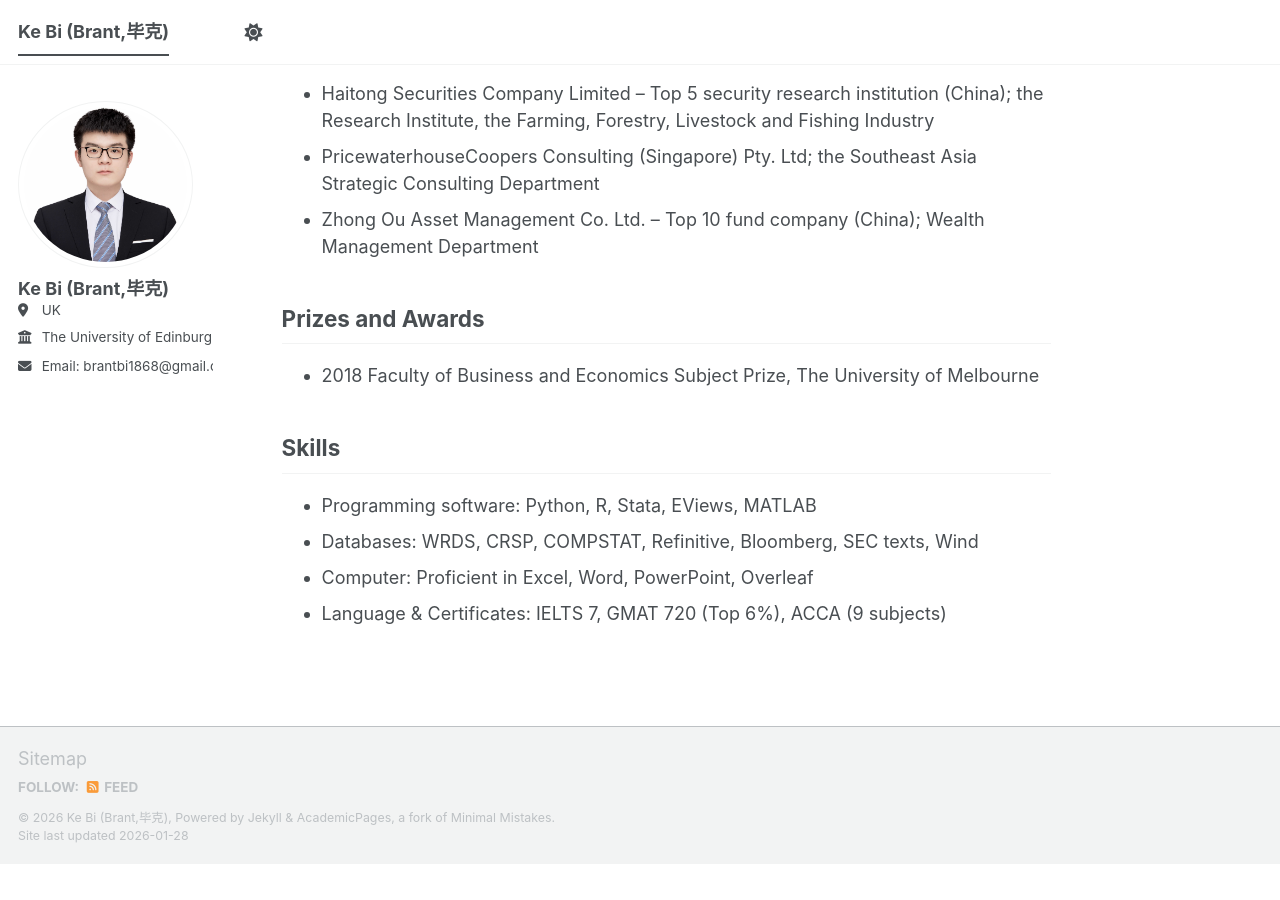
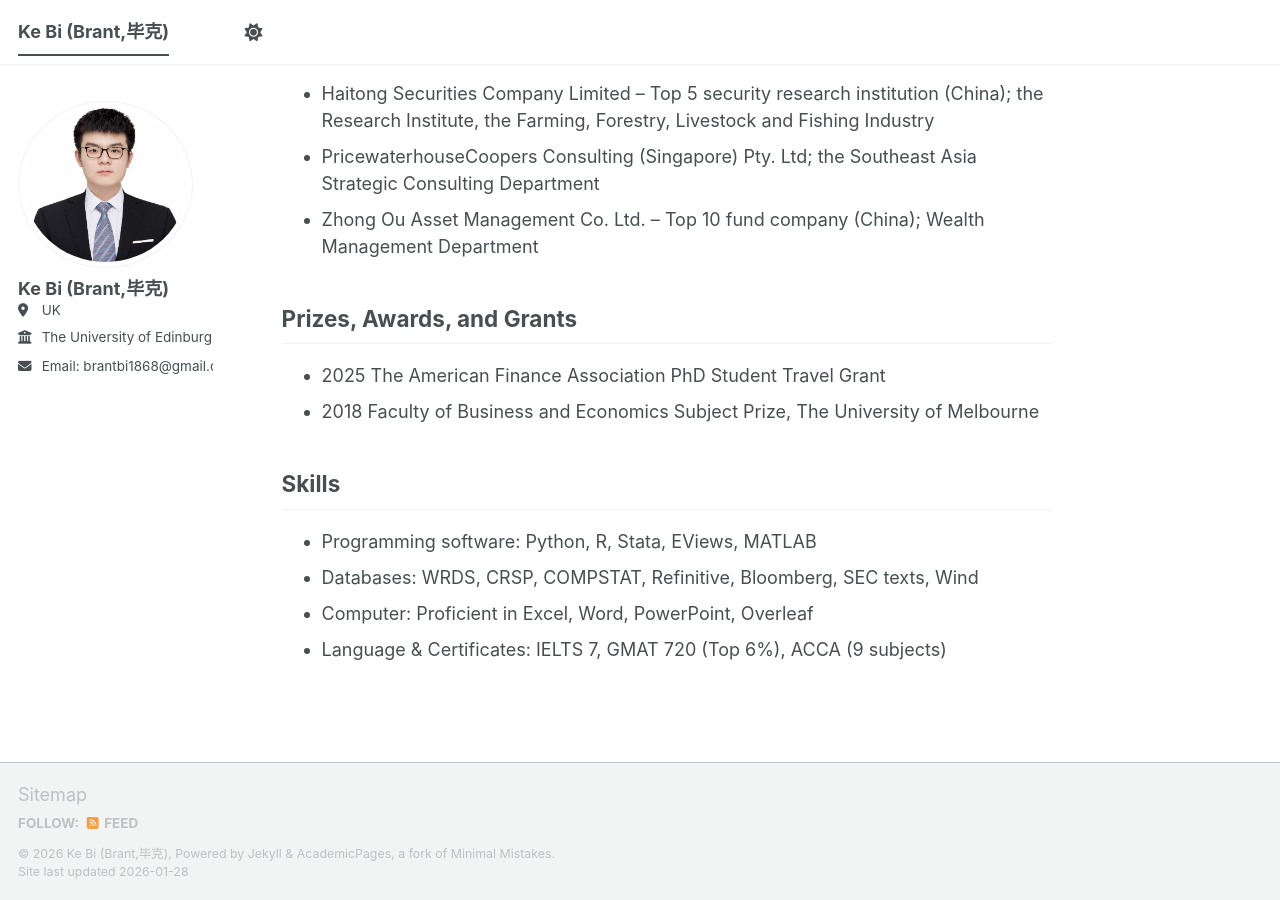
Before and after one commit to brant1868/brant1868.github.io, a Jekyll site: the page built from _pages/about.md, in a window 1280 px wide and 900 px high, scrolled down 1805 px. Built offline with Jekyll 4.4.1, drawn with Linux system fonts in a browser that asks for light colours; a script bundle is joined from its source files by our own code; library files that are not in the unit come from our copies; before the commit the page ends 2669 px from its top, so only the background shows below that.

Commit message:
Update about.md

```diff
--- a/_pages/about.md
+++ b/_pages/about.md
@@ -53,8 +53,9 @@ Industry Working Experiences
 - Zhong Ou Asset Management Co. Ltd. – Top 10 fund company (China); Wealth Management Department
 
 
-Prizes and Awards
+Prizes, Awards, and Grants
 ------
+- 2025 The American Finance Association PhD Student Travel Grant
 - 2018 Faculty of Business and Economics Subject Prize, The University of Melbourne
 
 Skills
```
